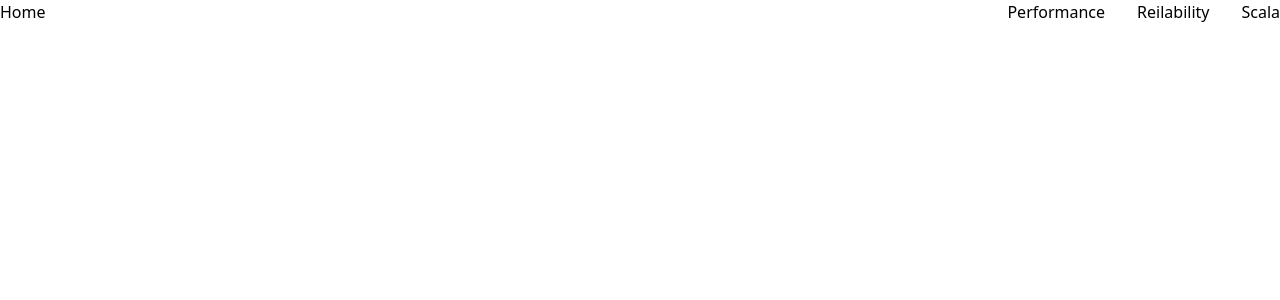
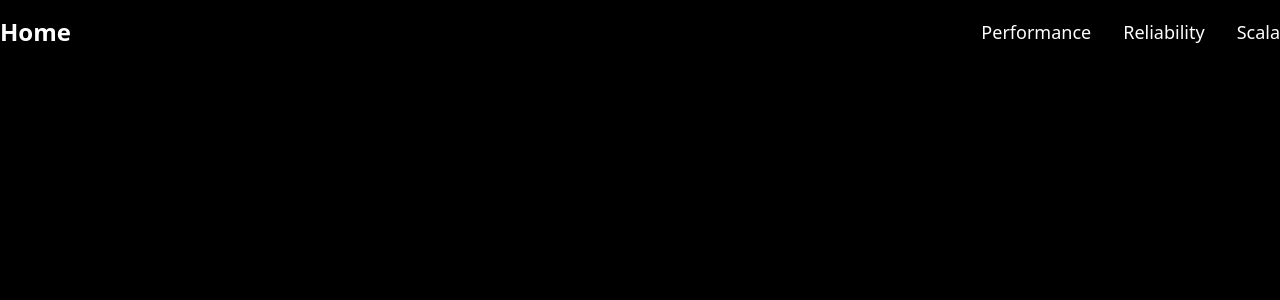
Before and after one commit to owen7460/nextjs-demo01, a Next.js app: page / in a window 1280 px wide. Shown: the top 300 px of the page. Built offline with nearby package versions, Linux system fonts and the light colour scheme.

Commit message:
styled the layout and header

```diff
--- a/src/app/layout.tsx
+++ b/src/app/layout.tsx
@@ -25,17 +25,30 @@ export default function RootLayout({
 }>) {
   return (
     <html lang="en">
-      <header>
-        <nav className="flex justify-between items-center container mx-auto">
-          <Link href="/">Home</Link>
-          <div className="space-x-8">
-            <Link href="/performance">Performance</Link>
-            <Link href="/reliability">Reilability</Link>
-            <Link href="/scala">Scala</Link>
-          </div>
-        </nav>
-      </header>
-      <body>{children}</body>
+      <body
+        className={`${geistSans.variable} ${geistMono.variable} antialiased bg-black
+        text-white`}
+      >
+        <header className="py-4">
+          <nav className="flex justify-between items-center container mx-auto">
+            <Link href="/" className="text-2xl font-bold">
+              Home
+            </Link>
+            <div className="space-x-8">
+              <Link href="/performance" className="text-lg font-light">
+                Performance
+              </Link>
+              <Link href="/reliability" className="text-lg font-light">
+                Reliability
+              </Link>
+              <Link href="/scala" className="text-lg font-light">
+                Scala
+              </Link>
+            </div>
+          </nav>
+        </header>
+        {children}
+      </body>
     </html>
   );
 }
```
